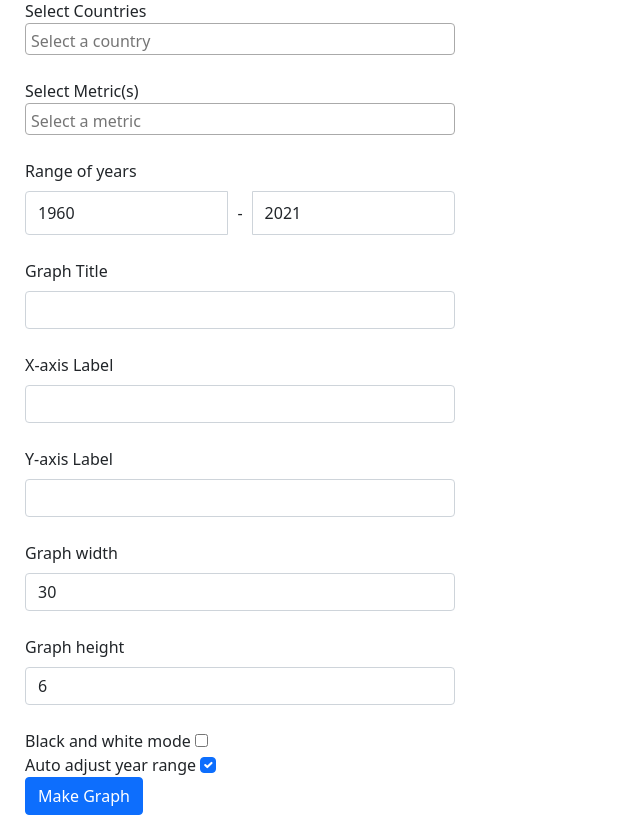
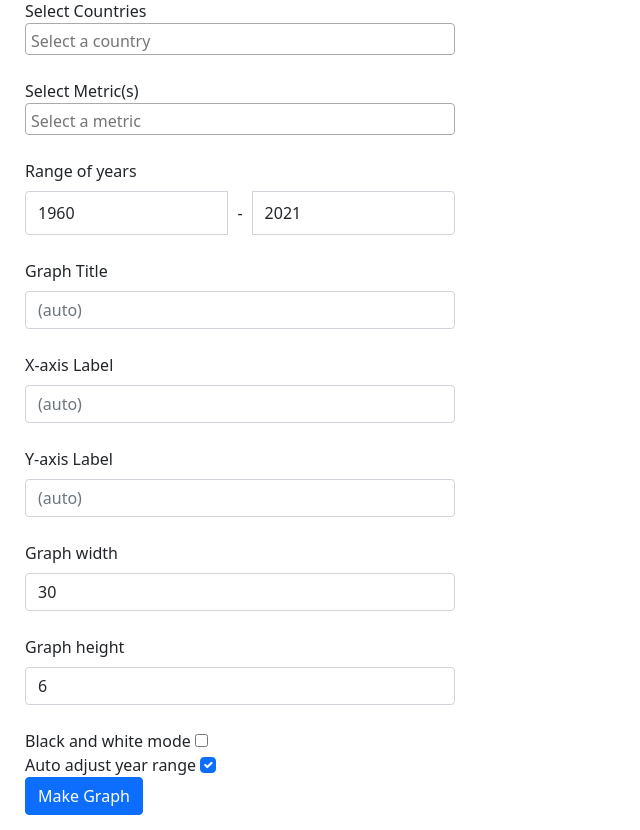
Before and after one commit to Eyads99/Django-WorldBankGraphMaker, a Django app: template WB/templates/WB/index.html in a window 1280 px wide. Shown: the part 155-985 px from the top of the page, without its empty margins (0-640 px from the left). Run offline with Django 4.2, Linux system fonts and the light colour scheme; the template is opened without the code that fills it, so the values that code supplies are empty.

Commit message:
Added auto hint to fields in graph maker

```diff
--- a/WB/templates/WB/index.html
+++ b/WB/templates/WB/index.html
@@ -24,6 +24,8 @@
         $(document).ready(function () {
             $('#metrics').select2({placeholder: "Select a metric", allowClear: true, maximumSelectionLength: 10});
         });
+
+
     </script>
 
     <title>World bank graph maker</title>
@@ -68,13 +70,13 @@
 
         <br>
         <label for="title" class="form-label">Graph Title</label>
-        <input type="text" class="form-control" id="title" name="title" value="">
+        <input type="text" class="form-control" id="title" name="title" value="" placeholder="(auto)">
         <br>
         <label for="xlabel" class="form-label">X-axis Label</label>
-        <input type="text" class="form-control" id="xlabel" name="xlabel" value="">
+        <input type="text" class="form-control" id="xlabel" name="xlabel" value="" placeholder="(auto)">
         <br>
         <label for="ylabel" class="form-label">Y-axis Label</label>
-        <input id="ylabel" class="form-control" name="ylabel" value="">
+        <input id="ylabel" class="form-control" name="ylabel" value="" placeholder="(auto)">
         <br>
 
         <label for="width" class="form-label">Graph width</label>
```
